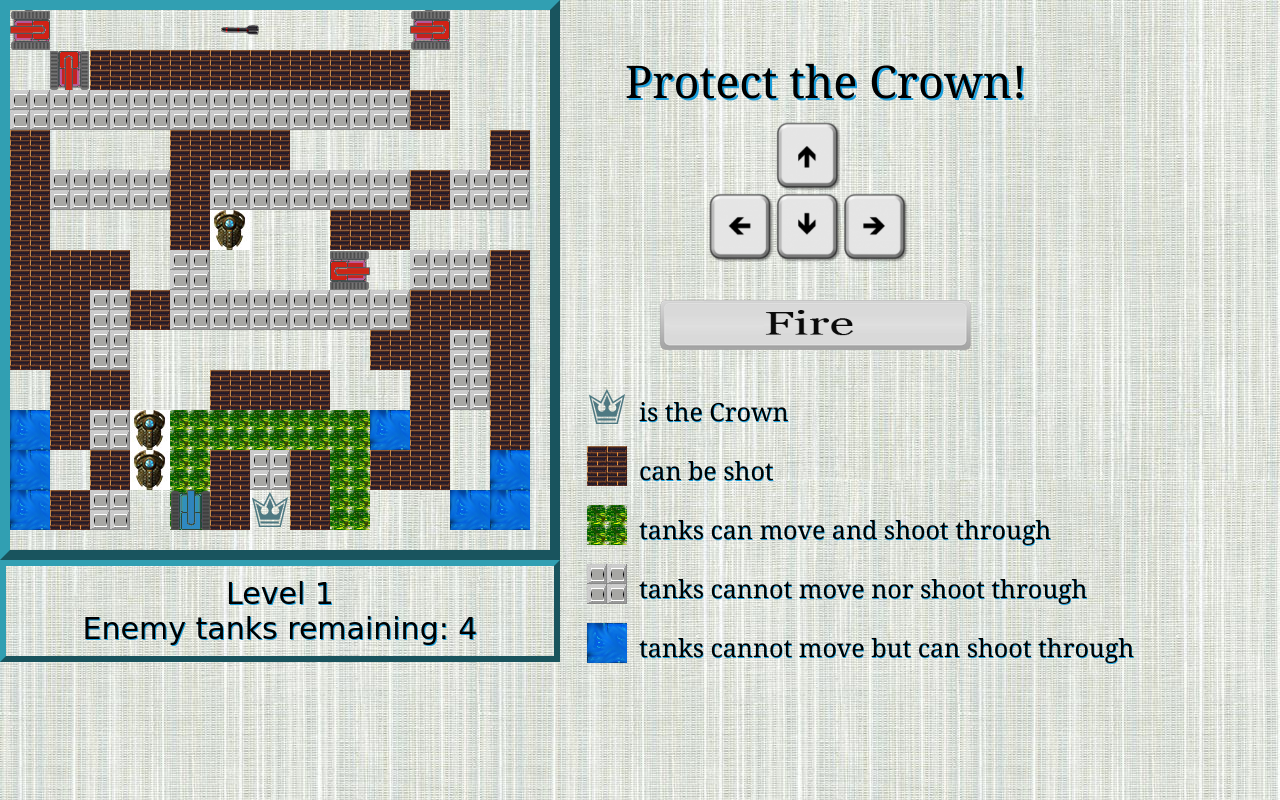
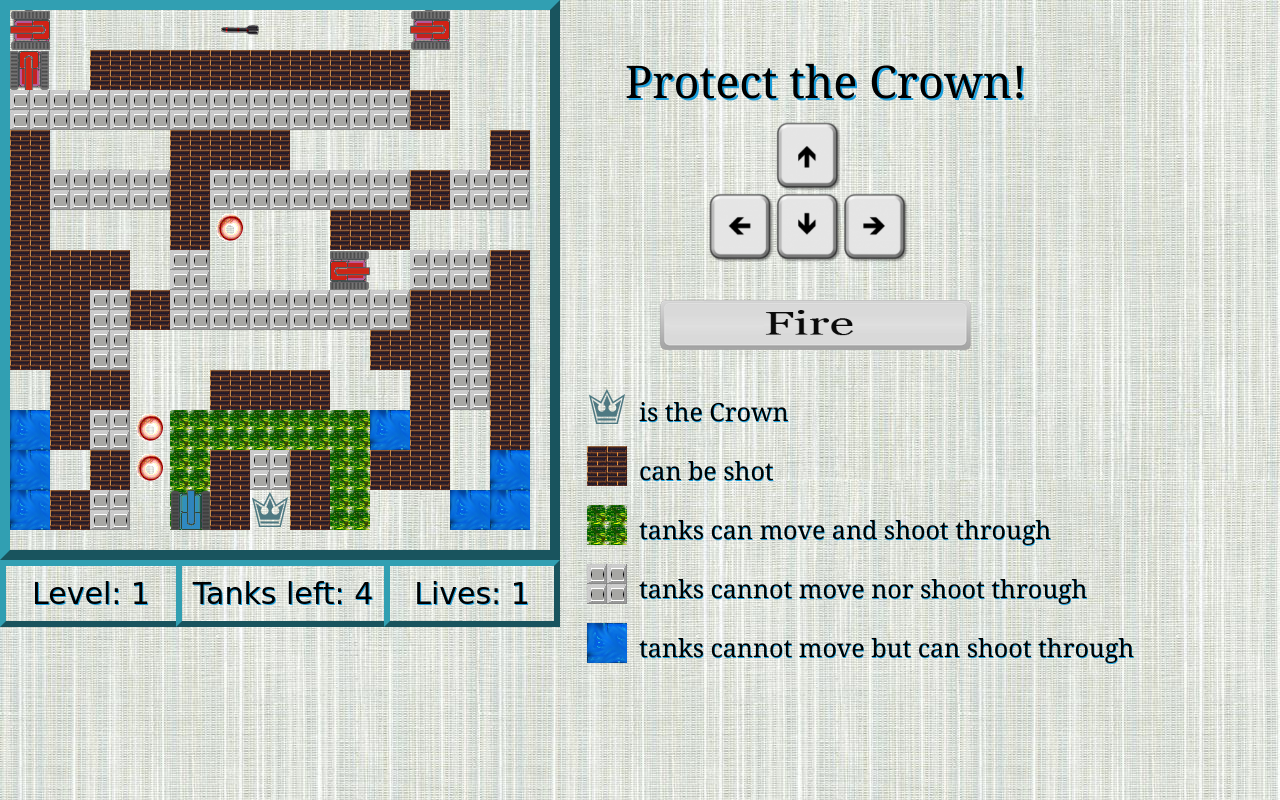
Before and after one commit to AlexSussex/WebProjects, a PHP site: page /mazetank.html in a window 1280 px wide. Run offline with PHP 8.4, Linux system fonts and the light colour scheme.

Commit message:
added more collision rules + different graphical shield reprezentation

```diff
--- a/JavaScript Tank Game/main.css
+++ b/JavaScript Tank Game/main.css
@@ -22,7 +22,19 @@
 	border: 6px outset #319fb2;
 	position: absolute;
 	top: 560px;
-	width: 528px;
+	width: 150px;
+	padding:10px;
+	font-family: Comic Sans MS;
+	font-size: 30px;
+	text-shadow: 1px 1px #1a9fdd; /*#dd751a;*/
+	text-align: center;
+}
+#tanksDisplay{
+	border: 6px outset #319fb2;
+	position: absolute;
+	top: 560px;
+	left:176px;
+	width: 182px;
 	padding:10px;
 	font-family: Comic Sans MS;
 	font-size: 30px;
@@ -30,6 +42,18 @@
 	text-align: center;
 }
 
+#shieldsDisplay{
+	border: 6px outset #319fb2;
+	position: absolute;
+	top: 560px;
+	left:384px;
+	width: 144px;
+	padding:10px;
+	font-family: Comic Sans MS;
+	font-size: 30px;
+	text-shadow: 1px 1px #1a9fdd; /*#dd751a;*/
+	text-align: center;
+}
 #keys {
 	position: absolute;
 	left: 700px;
@@ -80,7 +104,7 @@
 }
 
 .shield {
-	background: url(img/shield.jpg);
+	background: url(img/shield1.gif);
 
 	/*https://giphy.com/gifs/shield-ErQvxgANM5MLC);
 	width: 40px;
--- a/JavaScript Tank Game/mazetank.html
+++ b/JavaScript Tank Game/mazetank.html
@@ -14,6 +14,8 @@
 		</div>
 
 		<div id="lvldisplay"></div>
+		<div id="tanksDisplay"></div>
+		<div id="shieldsDisplay"></div>
 
 
 		<div id="keys">
--- a/JavaScript Tank Game/mazetank.js
+++ b/JavaScript Tank Game/mazetank.js
@@ -1,4 +1,3 @@
-
 //All layout classes extend from Block class as the parent class
 
 function Block(x, y) {
@@ -366,6 +365,10 @@
 	// myTank is a global variable
 	myTank = new MyTank(myTankX, myTankY);
 	myTank.createTank();
+	if (parseInt(localStorage.getItem("lifesValue"))>1 && lvl>1) {
+		myTank.life=localStorage.getItem("lifesValue");
+	}
+	else myTank.life = 1;
 
 	var enemyTank;
 
@@ -426,12 +429,15 @@
 }
 
 function getLevel(){
-	if (parseInt(localStorage.getItem("levelValue"))!==null) {
+	if (parseInt(localStorage.getItem("levelValue"))!=null) {
 		levelUp(parseInt(localStorage.getItem("levelValue")));
+		//var lifeValue= parseInt(localStorage.getItem("lifesValue"));
+	    //MyTank.life=lifeValue;
 
 	} else if (isNaN(parseInt(localStorage.getItem("levelValue")))) {
 		lvlV=1;
 			localStorage.setItem("levelValue", lvlV);
+
 		levelUp(levelValue);
 	}
 	else {
@@ -446,7 +452,9 @@
 	if (isNaN(lvlD)){
 		lvlD=1;
 	}
-	document.getElementById('lvldisplay').innerHTML = "Level "+lvlD+"<br/>"+"Enemy tanks remaining: "+(tanksMap.length-1);
+	document.getElementById('lvldisplay').innerHTML = "Level: "+lvlD;
+	document.getElementById('tanksDisplay').innerHTML = "Tanks left: "+(tanksMap.length-1);
+	document.getElementById('shieldsDisplay').innerHTML = "Lives: "+ myTank.life;
 }
 
 // this guid function is from the book javascript web applications
@@ -463,7 +471,7 @@
 function Agent(x, y) {
 	this.guid = 0;// guid for the agent
 
-	this.life = 1;
+	this.life=1;
 
 	this.x = x; // x position in number of tiles
 	this.y = y; // y position in number of tiles
@@ -492,6 +500,17 @@
 				return true;
 			}
 
+		var x=0;
+
+		while (x<enemyTanks.length) {
+			if (enemyTanks[x].x==posx && enemyTanks[x].y==posy) {
+				return true;
+			}
+			x++;
+		}
+		if (myTank.x==posx && myTank.y==posy) {
+			return true;
+		}
 	};
 
 	this.checkShield = function(posx, posy) {
@@ -510,15 +529,12 @@
 
 				if (this.guid == myTank.guid) {
 
-					document.getElementById(this.guid).style.backgroundImage="url(img/shieldedTank.png)";
+					document.getElementById(this.guid).style.backgroundImage="url(img/tank-1-shield.gif)";
 
 				}
 				else {
 					document.getElementById(this.guid).style.backgroundImage="url(img/eShieldedTank.png)";
 				}
-			//	else {
-			//		this.img.src="../img/"   TODO
-			//	}
 			}
 	};
 
@@ -529,7 +545,6 @@
 	}
 
 	// Moves the agent to the right with the previously defined speed. It won't move if it reaches the border
-
 	this.moveRight = function() {
 		this.facing = "right";
 		var div = document.getElementById(this.guid);
@@ -636,7 +651,7 @@
 		}
 		var tileType = maps[lvl][posy][posx];
 
-		if ((tileType == WALL)) {
+		if (tileType == WALL) {
 			var section = document.getElementById(posx + "" + posy);
 			section.removeChild(section.childNodes[0]);
 			maps[lvl][posy][posx] = GROUND;
@@ -651,6 +666,7 @@
 		if (tileType == PLATINUM) {
 			return true;
 		}
+
 		if (this.owner == "enemytank") {
 			if ((myTank.x == posx) && (myTank.y == posy)) {
 					if (myTank.life>1) {
@@ -690,7 +706,9 @@
 			}
 			return false;
 		}
+
 		return false;
+
 	};
 
 	this.move = function() {
@@ -699,6 +717,7 @@
 		}
 		switch (this.direction) {
 		case "up":
+
 			var missile = document.getElementById(this.guid);
 			var missile_top = missile.style.top;
 			missile_top = missile_top.substring(0, missile_top.length - 2);
@@ -715,6 +734,7 @@
 				return;
 			}
 			if (!this.checkCollision(gridY, gridX)) {
+
 				missile.style.top = top + "px";
 			} else {
 				this.explode();
@@ -818,15 +838,19 @@
 		switch (this.direction) {
 		case "up":
 			missile.style.backgroundPosition = "0px 0px";
+
 			break
 		case "down":
 			missile.style.backgroundPosition = "0px -80px";
+
 			break
 		case "right":
 			missile.style.backgroundPosition = "0px -40px";
+
 			break
 		case "left":
 			missile.style.backgroundPosition = "0px -120px";
+
 			break
 		default:
 			break
@@ -861,6 +885,7 @@
 
 	container.appendChild(tank);
 	tank.id = this.guid;
+
 	tank.className = "allytank";
 	tank.style.position = "absolute";
 	tank.style.left = (this.x) * this.width + this.offsetX + "px";
@@ -931,6 +956,8 @@
 }
 
 function win() {
+	localStorage.setItem("lifesValue", myTank.life);
+
 	if (isNaN(parseInt(localStorage.getItem("levelValue")))) {
 		lvlV=1;
 		localStorage.setItem("levelValue", lvlV);
@@ -944,6 +971,7 @@
 		lvlV+=1;
 		localStorage.setItem("levelValue", lvlV);
 		alert("Well Done! You can play 1 more level!");
+
 	} else {
 		localStorage.setItem("levelValue", 2);
 	}
@@ -980,9 +1008,13 @@
 
 	var arrows = [];
 	arrows['38'] = 'up';// up arrow has the keycode 38
+	arrows['87'] = 'up';// W key
 	arrows['40'] = 'down';// down arrow has the keycode 40
+	arrows['83'] = 'down'; //S key
 	arrows['37'] = 'left';// left arrow has the keycode 37
+	arrows['65'] = 'left';// A key
 	arrows['39'] = 'right';// right arow has the keycode 39
+	arrows['68'] = 'right';// D key
 
 	move(arrows[keynum]);
 
```
Also changed, not shown: JavaScript Tank Game/img/eShieldedTank.png (added), JavaScript Tank Game/img/shield1.gif (added), JavaScript Tank Game/img/tank-1-shield.gif (added).
